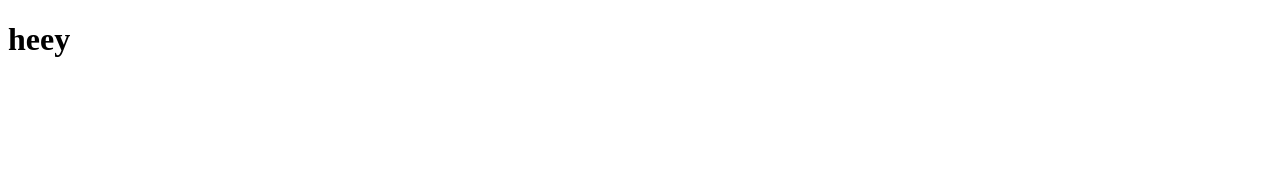
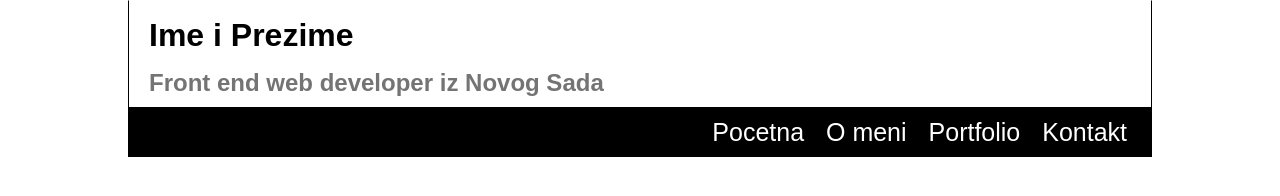
Before and after one commit to pavlovicn33/fed_kurs_vezba, a plain HTML site: page index.html in a window 1280 px wide. Drawn offline with Linux system fonts and the light colour scheme.

Commit message:
uradjen header i nav

```diff
--- a/index.html
+++ b/index.html
@@ -4,9 +4,21 @@
     <meta charset="UTF-8">
     <meta http-equiv="X-UA-Compatible" content="IE=edge">
     <meta name="viewport" content="width=device-width, initial-scale=1.0">
+    <link rel="stylesheet" href="css/stil.css">
     <title>Document</title>
 </head>
 <body>
-    <h1>heey</h1>
+    <header>
+        <h1>Ime i Prezime</h1>
+        <h2>Front end web developer iz Novog Sada</h2>
+    </header>
+    <nav>
+        <ul>
+            <li>Pocetna</li>
+            <li>O meni</li>
+            <li>Portfolio</li>
+            <li>Kontakt</li>
+        </ul>
+    </nav>
 </body>
 </html>
--- a/scss/_mixin.scss
+++ b/scss/_mixin.scss
@@ -0,0 +1,6 @@
+
+@mixin width {
+    width: 80%;
+    margin: auto;
+
+}
--- a/scss/_var.scss
+++ b/scss/_var.scss
@@ -0,0 +1,2 @@
+
+$color-eaoeq: rgb(116, 116, 116);
--- a/scss/stil.scss
+++ b/scss/stil.scss
@@ -1,6 +1,51 @@
+@import "mixin";
+@import "var";
+
 
 *{
     margin: 0px;
     padding: 0px;
     box-sizing: border-box;
 }
+
+body{
+    font-family: sans-serif;
+}
+
+header{
+    border: solid black 1px;
+    border-top: solid white 1px;
+    width: 80%;
+    margin: auto;
+    line-height: 3em;
+
+    h1{
+        font-weight: 800;
+        margin-left: 20px;
+        margin-top: 10px;
+    }
+    h2{
+        color: $color-eaoeq;
+        margin-left: 20px;
+    }
+}
+
+nav{
+    text-align: right;
+    background-color: black;
+    @include width;
+    color: white;
+    font-size: 25px;
+    padding: 10px;
+
+
+    ul{
+        margin: 0;
+        padding: 0;
+
+        li{
+            display: inline-block;
+            padding-right: 15px;
+        }
+    }
+}
```
Also changed, not shown: css/stil.css.
